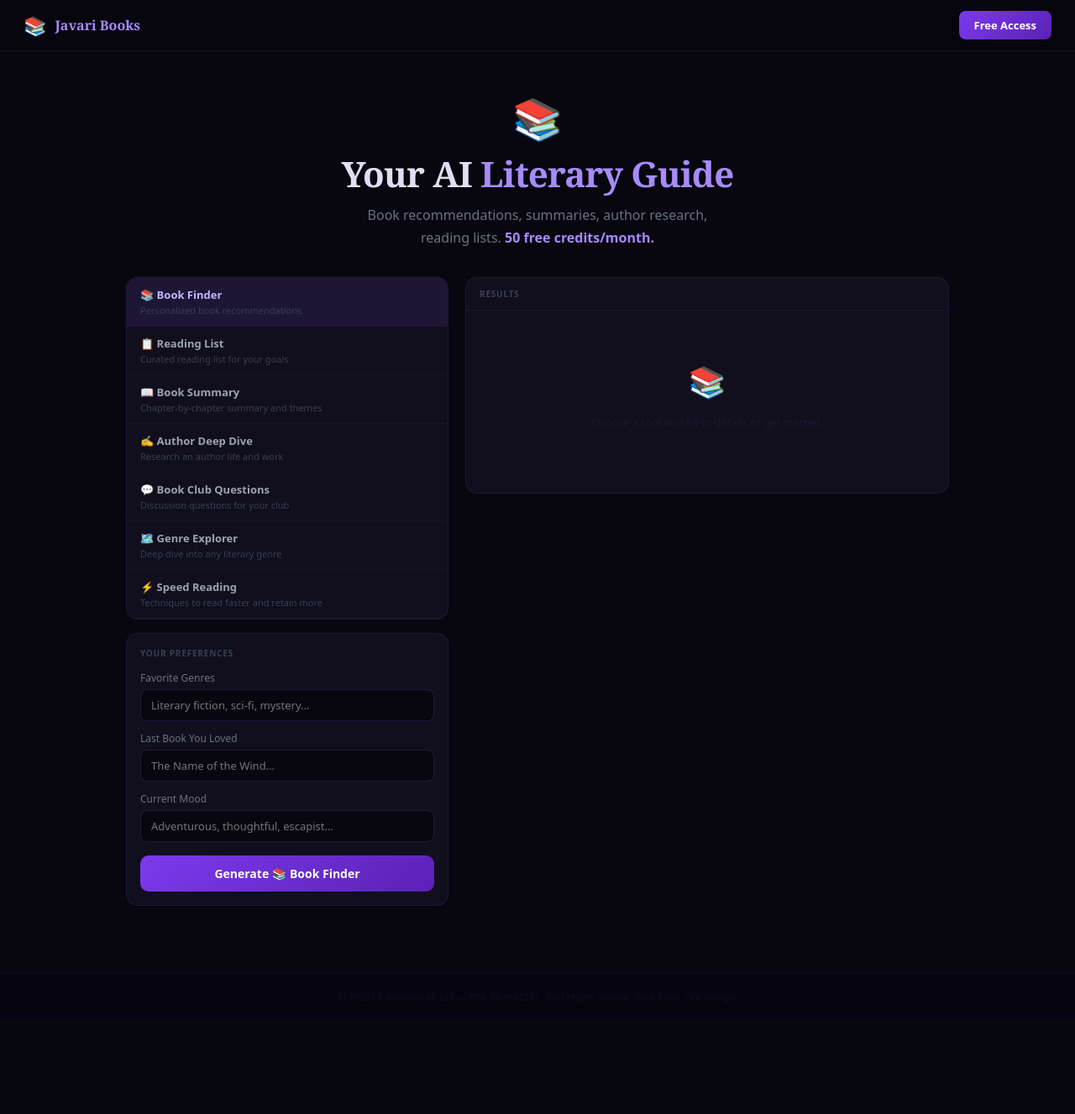
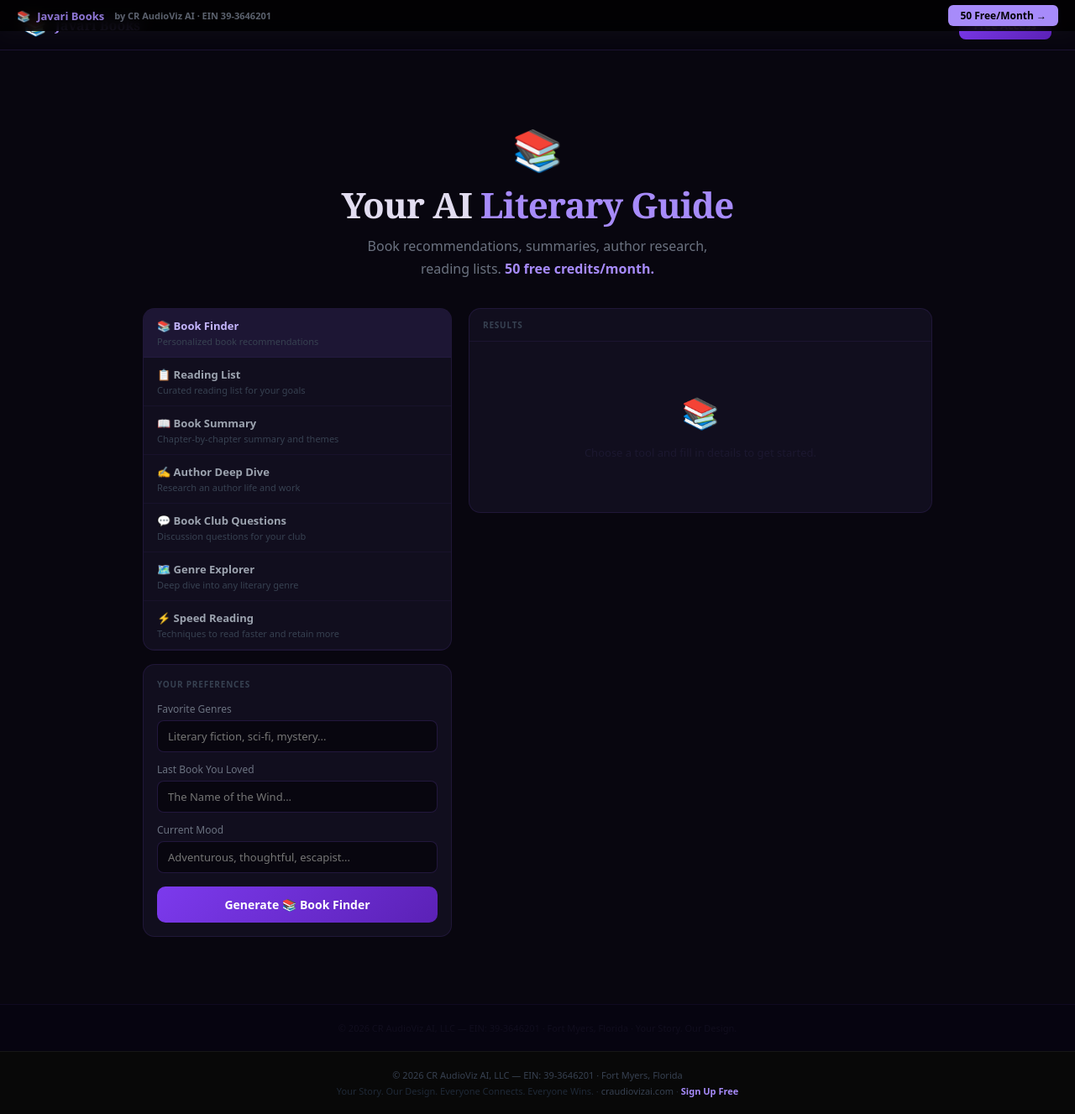
Before and after one commit to CR-AudioViz-AI/javari-books, a Next.js app: page / in a window 1280 px wide. Shown: the whole page at 84% size. Before the commit the page ends 1215 px from the top, so only its background shows below. Built offline with nearby package versions, Linux system fonts and the light colour scheme.

Commit message:
brand: server-rendered layout — EIN, signup CTA, metadata, OG tags [javari-books]

```diff
--- a/app/layout.tsx
+++ b/app/layout.tsx
@@ -1,15 +1,55 @@
-// app/layout.tsx
+// app/layout.tsx — javari-books
+// Server-rendered shell: brand, metadata, EIN, auth CTA in HTML for SEO + production
+// CR AudioViz AI, LLC · EIN: 39-3646201 · May 2026
 import type { Metadata } from 'next'
+import './globals.css'
+
 export const dynamic = 'force-dynamic'
+
 export const metadata: Metadata = {
   title: 'Javari Books',
-  description: 'AI-powered book discovery and reading tracker',
+  description: 'AI literary guide — book recommendations, summaries, author research, reading lists.',
+  keywords: ['Javari AI', 'CR AudioViz AI', 'Javari Books', 'artificial intelligence'],
+  authors: [{ name: 'CR AudioViz AI, LLC' }],
+  creator: 'CR AudioViz AI, LLC',
+  publisher: 'CR AudioViz AI, LLC',
+  openGraph: {
+    title: 'Javari Books',
+    description: 'AI literary guide — book recommendations, summaries, author research, reading lists.',
+    siteName: 'Javari Books',
+    type: 'website',
+  },
+  robots: { index: true, follow: true },
 }
+
 export default function RootLayout({ children }: { children: React.ReactNode }) {
   return (
     <html lang="en">
-      <body style={{ margin: 0, padding: 0, background: '#07080f' }}>
+      <body style={{ margin: 0, padding: 0, fontFamily: 'system-ui, sans-serif' }}>
+        {/* Server-rendered brand bar — visible in HTML, no JS required */}
+        <div style={{ background: 'rgba(0,0,0,0.85)', backdropFilter: 'blur(8px)', padding: '6px 20px', display: 'flex', alignItems: 'center', justifyContent: 'space-between', position: 'relative', zIndex: 200 }}>
+          <a href="https://craudiovizai.com" style={{ display: 'flex', alignItems: 'center', gap: 8, textDecoration: 'none', color: '#fff', fontSize: 13, fontWeight: 600, opacity: 0.85 }}>
+            <span>📚</span>
+            <span style={{ color: '#a78bfa' }}>Javari Books</span>
+            <span style={{ color: '#6b7280', fontSize: 11, marginLeft: 4 }}>by CR AudioViz AI · EIN 39-3646201</span>
+          </a>
+          <a href="https://craudiovizai.com/auth/signup" style={{ background: '#a78bfa', color: '#000', borderRadius: 6, padding: '4px 14px', fontSize: 12, fontWeight: 700, textDecoration: 'none', whiteSpace: 'nowrap' }}>
+            50 Free/Month →
+          </a>
+        </div>
         {children}
+        {/* Server-rendered footer — EIN always in HTML */}
+        <footer style={{ background: '#080808', borderTop: '1px solid rgba(255,255,255,0.06)', padding: '20px 24px', textAlign: 'center' }}>
+          <p style={{ color: '#374151', fontSize: 11, margin: '0 0 4px', fontFamily: 'system-ui' }}>
+            © 2026 CR AudioViz AI, LLC — EIN: 39-3646201 · Fort Myers, Florida
+          </p>
+          <p style={{ color: '#1f2937', fontSize: 11, margin: 0, fontFamily: 'system-ui' }}>
+            Your Story. Our Design. Everyone Connects. Everyone Wins. ·{' '}
+            <a href="https://craudiovizai.com" style={{ color: '#374151', textDecoration: 'none' }}>craudiovizai.com</a>
+            {' '}·{' '}
+            <a href="https://craudiovizai.com/auth/signup" style={{ color: '#a78bfa', textDecoration: 'none', fontWeight: 600 }}>Sign Up Free</a>
+          </p>
+        </footer>
       </body>
     </html>
   )
```
